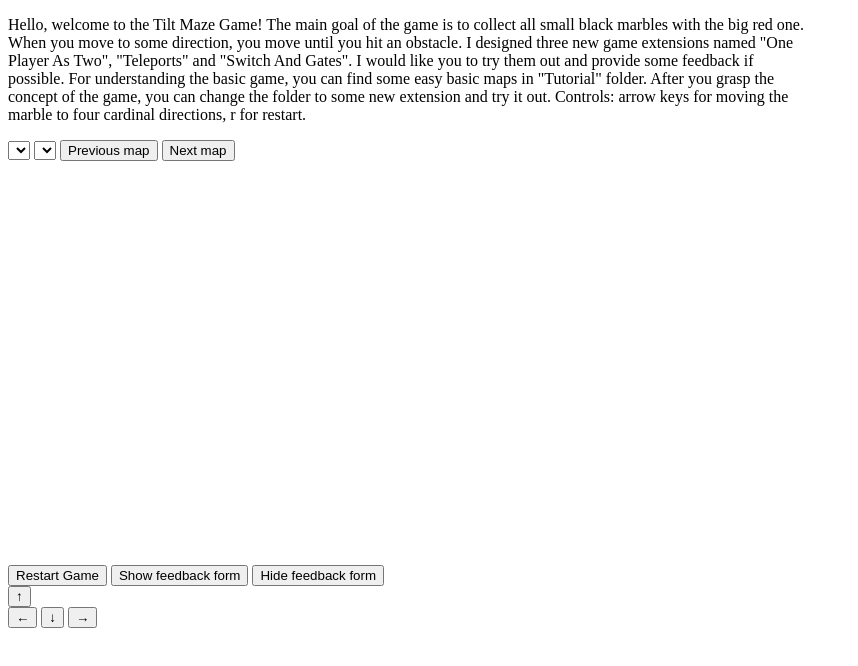
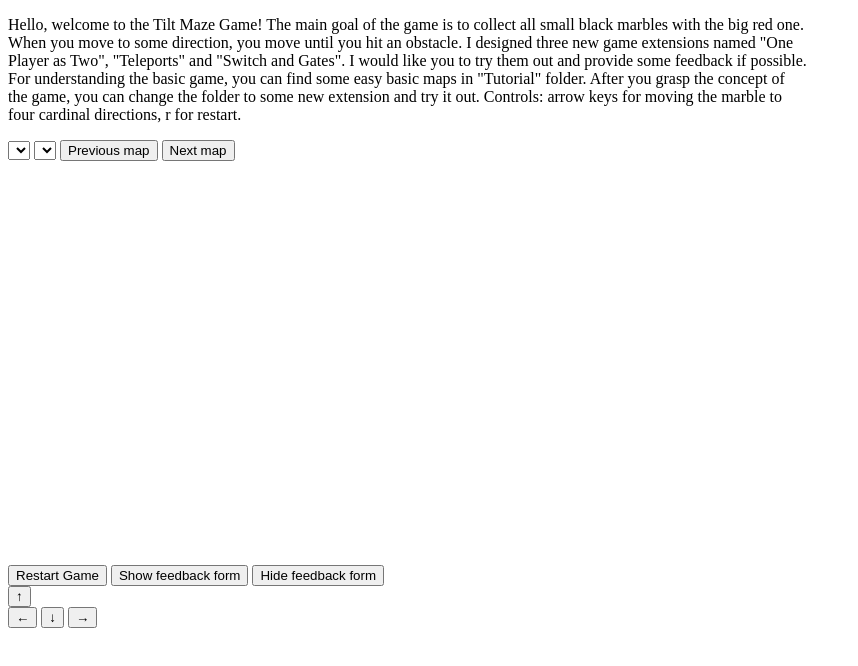
Before and after one commit to 485629/485629.github.io, a website with bundled scripts: page index.html in a window 1280 px wide. Shown: the whole page, without its empty margins (0-858 px from the left). Built offline with nearby package versions, Linux system fonts and the light colour scheme; a script that the page names is missing.

Commit message:
updated capital letters

```diff
--- a/index.html
+++ b/index.html
@@ -12,7 +12,7 @@
             <div id="welcomeMessage" style="width: 800px; ">
                 <p>Hello, welcome to the Tilt Maze Game!
                     The main goal of the game is to collect all small black marbles with the big red one. When you move to some direction, you move until you hit an obstacle.
-                    I designed three new game extensions named "One Player As Two", "Teleports" and "Switch And Gates". I would like you to try them out and provide some feedback if possible.
+                    I designed three new game extensions named "One Player as Two", "Teleports" and "Switch and Gates". I would like you to try them out and provide some feedback if possible.
                     For understanding the basic game, you can find some easy basic maps in "Tutorial" folder. After you grasp the concept of the game, you can change the folder to some new extension and try it out.
                     Controls: arrow keys for moving the marble to four cardinal directions, r for restart.
                 </p>
--- a/src/main.js
+++ b/src/main.js
@@ -84,7 +84,7 @@ const mapPools = [
         size : 5
     },
     {
-        path : 'One Player As Two',
+        path : 'One Player as Two',
         size : 10
     },
     {
@@ -92,7 +92,7 @@ const mapPools = [
         size : 10
     },
     {
-        path : 'Switches And Gates',
+        path : 'Switches and Gates',
         size : 10
     }
 ]
```
